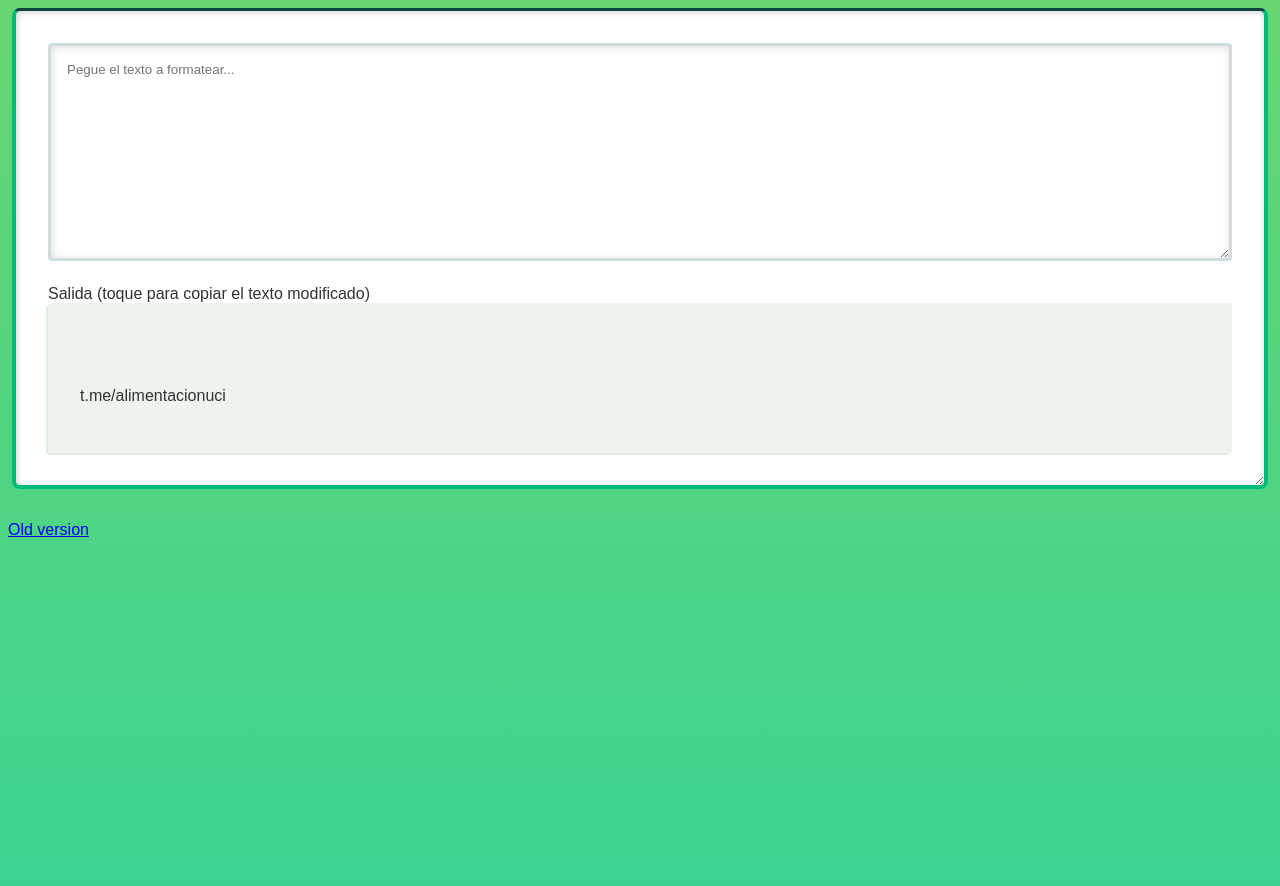
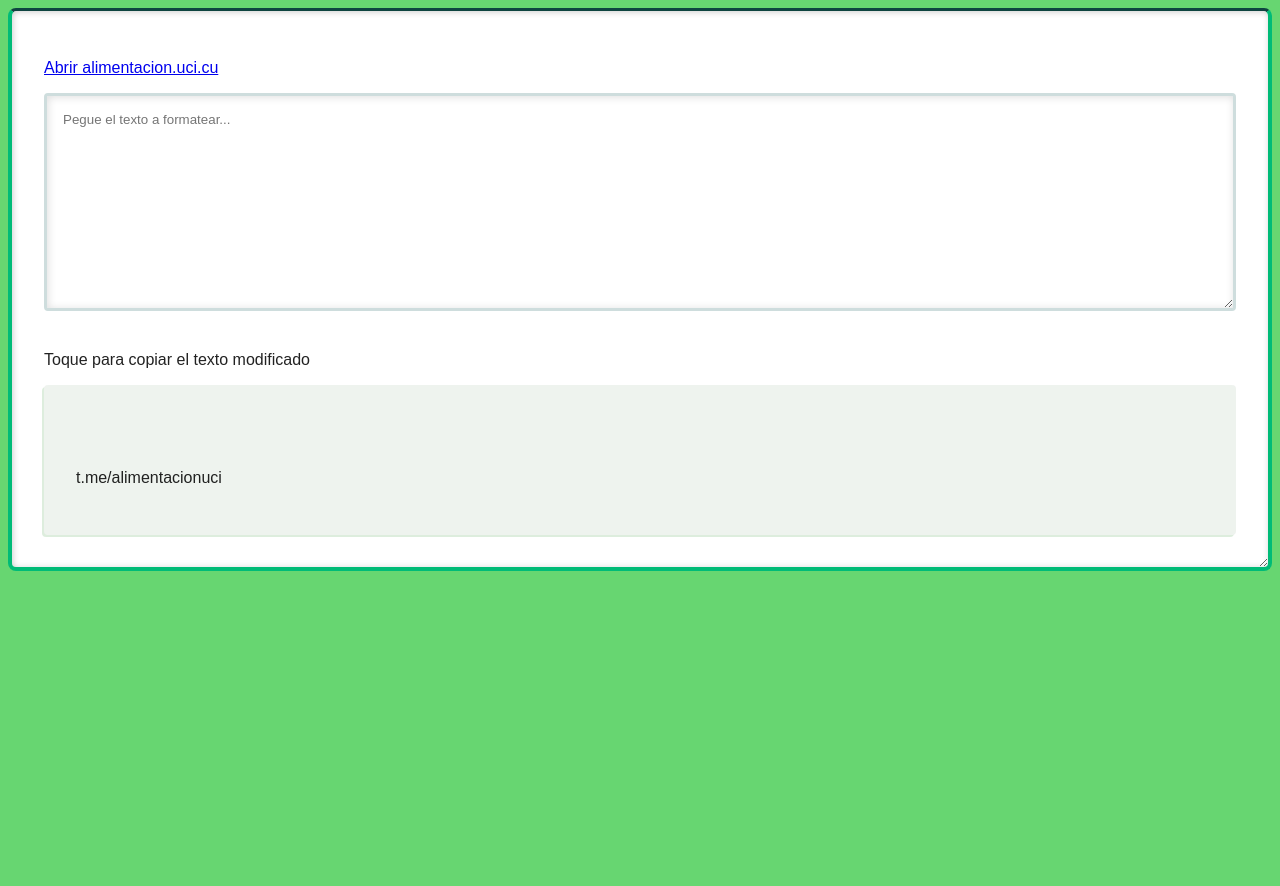
Before and after one commit to carlosepcc/replace, a plain HTML site: page index.html in a window 1280 px wide. Shown: the top 886 px of the page. After the commit the page ends 800 px from the top, so only its background shows below. Drawn offline with nearby package versions, Linux system fonts and the light colour scheme.

Commit message:
Actualizando cosas

```diff
--- a/index.html
+++ b/index.html
@@ -1,16 +1,21 @@
 <!DOCTYPE html>
 <html lang="en">
   <head>
-    <meta charset="UTF-8">
-    <meta http-equiv="X-UA-Compatible" content="IE=edge">
-    <meta name="viewport" content="width=device-width, initial-scale=1.0">
+    <meta charset="UTF-8" />
+    <meta http-equiv="X-UA-Compatible" content="IE=edge" />
+    <meta name="viewport" content="width=device-width, initial-scale=1.0" />
     <title>Replace</title>
-    <link rel="stylesheet" href="style.css">
+    <link rel="stylesheet" href="style.css" />
   </head>
   <body>
     <script src="https://unpkg.com/vue@3"></script>
-
+    <main>
       <div id="app" class="app">
+        <p>
+          <a href="https://alimentacion.uci.cu" target="_blank"
+            >Abrir alimentacion.uci.cu
+          </a>
+        </p>
         <textarea
           placeholder="Pegue el texto a formatear..."
           id="rawTextInput"
@@ -19,117 +24,123 @@
           rows="12"
           cols="40"
         ></textarea>
-    Salida (toque para copiar el texto modificado)
+        <p>
+          Toque para copiar el texto modificado
+          <b style="float: right">{{message}}</b>
+        </p>
         <div
           title="Click to copy modified text"
           @click="copyModText"
-          id="modTextContainer">
+          id="modTextContainer"
+        >
           <pre v-html="modText"></pre>
         </div>
-        <!--<iframe src="https://alimentacion.uci.cu" title="SIGA"></iframe>-->
+        <!-- <iframe src="https://alimentacion.uci.cu" title="SIGA"></iframe> -->
       </div>
-
+    </main>
     <script>
       Vue.createApp({
         data() {
           return {
-        rawText:'',
-        rules:[
-          {s:/\./g,r:''}, //Elimina todos los periods
-          {s:/,/g,r:'   '}, //Elimina todas las comas
-          {s:/\s*\(\d.*\)\s*\$ 0/g,r:''}, //Elimina todas las cadenas de cantidades del producto y precio Ej:  "(50 g )$ 0"
-          {s:/ 50 g/g,r:''}, // Elimina " 50 g" - Para la cadena "Pan 50 g"
-          {s:/Lunes/g,r:'**LUNES**'},
-          {s:/Martes/g,r:'**MARTES**'},
-          {s:/Miércoles/g,r:'**MIÉRCOLES**'},
-          {s:/Jueves/g,r:'**JUEVES**'},
-          {s:/Viernes/g,r:'**VIERNES**'},
-          {s:/Sábado/g,r:'**SÁBADO**'},
-          {s:/Domingo/g,r:'**DOMINGO**'},
+            message: "",
+            rawText: "",
+            rules: [
+              { s: /\./g, r: "" }, //Elimina todos los periods
+              { s: /,/g, r: "   " }, //Elimina todas las comas
+              { s: /\s*\(\d.*\)\s*\$ 0/g, r: "" }, //Elimina todas las cadenas de cantidades del producto y precio Ej:  "(50 g )$ 0"
+              { s: / 50 g/g, r: "" }, // Elimina " 50 g" - Para la cadena "Pan 50 g"
+              { s: /Lunes/g, r: "**LUNES**" },
+              { s: /Martes/g, r: "**MARTES**" },
+              { s: /Miércoles/g, r: "**MIÉRCOLES**" },
+              { s: /Jueves/g, r: "**JUEVES**" },
+              { s: /Viernes/g, r: "**VIERNES**" },
+              { s: /Sábado/g, r: "**SÁBADO**" },
+              { s: /Domingo/g, r: "**DOMINGO**" },
 
-          {s:/\/\d+\n/g,r:''}, //Borrar el año /<dígitos>\n
-          {s:/\/07\//g,r:' de julio'},
-          {s:/\/08\//g,r:' de agosto'},
-          {s:/\/09\//g,r:' de septiembre'},
-          {s:/\/10\//g,r:' de octubre'},
-          {s:/\/11\//g,r:' de noviembre'},
-          {s:/\/12\//g,r:' de diciembre'},
-          {s:/\/01\//g,r:' de enero'},
-          {s:/\/02\//g,r:' de febrero'},
-          {s:/\/03\//g,r:' de marzo'},
-          {s:/\/04\//g,r:' de abril'},
-          {s:/\/05\//g,r:' de mayo'},
-          {s:/\/06\//g,r:' de junio'},
+              { s: /\/\d+\n/g, r: "\n" }, //Borrar el año /<dígitos>\n
+              { s: /\/07/g, r: " de julio" },
+              { s: /\/08/g, r: " de agosto" },
+              { s: /\/09/g, r: " de septiembre" },
+              { s: /\/10/g, r: " de octubre" },
+              { s: /\/11/g, r: " de noviembre" },
+              { s: /\/12/g, r: " de diciembre" },
+              { s: /\/01/g, r: " de enero" },
+              { s: /\/02/g, r: " de febrero" },
+              { s: /\/03/g, r: " de marzo" },
+              { s: /\/04/g, r: " de abril" },
+              { s: /\/05/g, r: " de mayo" },
+              { s: /\/06/g, r: " de junio" },
 
-          {s:/Desayuno/g,r:'\n**Desayuno**'},
-          {s:/Almuerzo/g,r:'\n**Almuerzo**'},
-          {s:/Comida/g,r:'\n**Cena**'},
-          {s:/Vianda/g,r:'🥔   Vianda'},
-          {s:/Arroz/g,r:'🍚   Arroz'},
-          {s:/🍚   Arroz congris/g,r:'🍛   Arroz congris'},
-          {s:/Huevo/g,r:'🥚   **Huevo**'},
-          {s:/\*\*Huevo\*\* hervido/g,r:'**Huevo hervido**'},
-          {s:/🥚   \*\*Huevo\*\* frito/g,r:'🍳   **Huevo frito**'},
-          {s:/Pan/g,r:'🍔   Pan '},
-          {s:/Sopa/g,r:'🥣   Sopa'},
-          {s:/Potaje/g,r:'🥣   Potaje'},
-          {s:/Caldosa/g,r:'🥘   Caldosa'},
-          {s:/Boniat/g,r:'🥔   Boniat'},
-          {s:/Picadillo/g,r:'🧆   **Picadillo**'},
-          {s:/\*\*Picadillo\*\* de masa de chorizo/g,r:'**Picadillo de masa de chorizo**'},
-          {s:/PBorrarollo/g,r:'🍗   **Pollo**'},
-          {s:/Aporreado de pollo/g,r:'🍗   **Aporreado de pollo**'},
-          {s:/\*\*Pollo\*\* asado/g,r:'**Pollo asado**'},
-          {s:/\*\*Pollo\*\* frito/g,r:'**Pollo frito**'},
-          {s:/Salchicha/g,r:'🌭   **Salchicha**'},
-          {s:/Perr/g,r:'🌭   Perr'},
-          {s:/Mermelada/g,r:'🍯   Mermelada'},
-          {s:/Refresco/g,r:'🥃   Refresco'},
-          {s:/Calabaza/g,r:'🎃   Calabaza'},
-          {s:/Chorizo/g,r:'🥩️   **Chorizo**'},
-          {s:/Ropa vieja/g,r:'🥩️   **Ropa vieja**'},
-          {s:/Mayonesa/g,r:'🧈   Mayonesa'},
-          {s:/Pasta/g,r:'🧈   Pasta'},
-          {s:/Palitroques/g,r:'🥖   Palitroques'},
-          {s:/Plátano/g,r:'🍌   Plátano'},
-          {s:/Fufú/g,r:'🍌   Fufú'},
-          {s:/Jamonada/g,r:'🥩️   **Jamonada**'},
-          {s:/Mortadella/g,r:'🥩️   **Mortadella**'},
-          {s:/Cerdo/g,r:'🥩️   **Cerdo**'},
-          {s:/\*\*Cerdo\*\* guisado/g,r:'**Cerdo guisado**'},
-          {s:/Hamburguesa/g,r:'🍘   **Hamburguesa**'},
-          {s:/Dulce/g,r:'🥐   Dulce'},
-          {s:/Melón/g,r:'🍉️   Melón'},
-          {s:/Mango/g,r:'🥭   Mango'},
-          {s:/Piña/g,r:'🍍   Piña'},
-
+              { s: /Desayuno/g, r: "\n**Desayuno**" },
+              { s: /Almuerzo/g, r: "\n**Almuerzo**" },
+              { s: /Comida/g, r: "\n**Cena**" },
+              { s: /Vianda/g, r: "🥔   Vianda" },
+              { s: /Arroz/g, r: "🍚   Arroz" },
+              { s: /🍚   Arroz congris/g, r: "🍛   Arroz congris" },
+              { s: /Huevo/g, r: "🥚   **Huevo**" },
+              { s: /\*\*Huevo\*\* hervido/g, r: "**Huevo hervido**" },
+              { s: /🥚   \*\*Huevo\*\* frito/g, r: "🍳   **Huevo frito**" },
+              { s: /Pan/g, r: "🍔   Pan " },
+              { s: /Sopa/g, r: "🥣   Sopa" },
+              { s: /Potaje/g, r: "🥣   Potaje" },
+              { s: /Caldosa/g, r: "🥘   Caldosa" },
+              { s: /Boniat/g, r: "🥔   Boniat" },
+              { s: /Picadillo/g, r: "🧆   **Picadillo**" },
+              {
+                s: /\*\*Picadillo\*\* de masa de chorizo/g,
+                r: "**Picadillo de masa de chorizo**",
+              },
+              { s: /PBorrarollo/g, r: "🍗   **Pollo**" },
+              { s: /Aporreado de pollo/g, r: "🍗   **Aporreado de pollo**" },
+              { s: /\*\*Pollo\*\* asado/g, r: "**Pollo asado**" },
+              { s: /\*\*Pollo\*\* frito/g, r: "**Pollo frito**" },
+              { s: /Salchicha/g, r: "🌭   **Salchicha**" },
+              { s: /Perr/g, r: "🌭   Perr" },
+              { s: /Mermelada/g, r: "🍯   Mermelada" },
+              { s: /Refresco/g, r: "🥃   Refresco" },
+              { s: /Calabaza/g, r: "🎃   Calabaza" },
+              { s: /Chorizo/g, r: "🥩️   **Chorizo**" },
+              { s: /Ropa vieja/g, r: "🥩️   **Ropa vieja**" },
+              { s: /Mayonesa/g, r: "🧈   Mayonesa" },
+              { s: /Pasta/g, r: "🧈   Pasta" },
+              { s: /Palitroques/g, r: "🥖   Palitroques" },
+              { s: /Plátano/g, r: "🍌   Plátano" },
+              { s: /Fufú/g, r: "🍌   Fufú" },
+              { s: /Jamonada/g, r: "🥩️   **Jamonada**" },
+              { s: /Jamón/g, r: "🥩️   **Jamón**" },
+              { s: /Mortadella/g, r: "🥩️   **Mortadella**" },
+              { s: /Cerdo/g, r: "🥩️   **Cerdo**" },
+              { s: /\*\*Cerdo\*\* guisado/g, r: "**Cerdo guisado**" },
+              { s: /Hamburguesa/g, r: "🍘   **Hamburguesa**" },
+              { s: /Dulce/g, r: "🥐   Dulce" },
+              { s: /Melón/g, r: "🍉️   Melón" },
+              { s: /Mango/g, r: "🥭   Mango" },
+              { s: /Piña/g, r: "🍍   Piña" },
             ],
-      }
+          };
         },
         computed: {
           modText() {
             let modText = this.rawText;
-      this.rules.forEach(rule => {
+            this.rules.forEach((rule) => {
               modText = modText.replace(rule.s, rule.r);
             });
 
-
             modText = modText + "\n\nt.me/alimentacionuci";
             return modText;
-    }
+          },
         },
         methods: {
           copyModText: function () {
-        if (this.modText){navigator.clipboard.writeText(this.modText);
-          alert("Copiado:\n\n" + this.modText);
-          return true;}else{
-            alert("No se encuentra texto que copiar.\nDetalles: El texto modificado que intenta copiar es: " + this.modText);
-          return false;}
+            navigator.clipboard.writeText(this.modText);
+            this.message = "Copiado";
+            setTimeout(() => {
+              this.message = "";
+            }, 3000);
+            return true;
           },
-    }
-  }).mount('#app')
+        },
+      }).mount("#app");
     </script>
-
-<a href="https://carlosepcc.github.io/vueapps/#alimentacion-app">Old version</a>
   </body>
 </html>
--- a/style.css
+++ b/style.css
@@ -1,10 +1,13 @@
-*{box-sizing: border-box;}
+* {
+  box-sizing: border-box;
+}
 body {
-    padding-bottom: 80%;
-    background: linear-gradient(rgb(103, 214, 113), rgb(27, 209, 170));
-font-family:sans-serif;
-  color: #333;
+  background-color: rgb(103, 214, 113);
+  font-family: sans-serif;
+  color: #000d;
+  margin: 0;
 }
+
 .card {
   box-shadow: 0 0 4px 0 #0002;
   padding: 16px;
@@ -16,9 +19,8 @@ font-family:sans-serif;
   overflow: auto;
   box-shadow: 1px 1px 6px 0 #0003 inset;
   padding: 32px;
-    margin: 4px;
-    margin-bottom: 2rem;
   border-radius: 8px;
+  margin: 8px;
   background: white;
   border: 4px solid #0b7;
   border-top: 3px solid rgb(14, 68, 64);
@@ -32,7 +34,7 @@ font-family:sans-serif;
 .b0 {
   border: 0;
 }
-  #rawTextInput{
+#rawTextInput {
   background: #fff;
   margin-bottom: 20px;
   font-family: sans-serif;
@@ -50,27 +52,21 @@ font-family:sans-serif;
   overflow: auto;
   background: #0501;
   box-shadow: -2px 2px 0 0 #0702;
-    transition: .2s all;
+  transition: 0.2s all;
 }
-  #modTextContainer:hover{
+#modTextContainer:hover {
   background: #fff;
   border: 3px solid teal;
   cursor: pointer;
   box-shadow: -2px 2px 0 0 teal;
-    transform: translate(1px,-1px);
+  transform: translate(1px, -1px);
 }
-  #modTextContainer:active{
+#modTextContainer:active {
   background: #0002;
   cursor: pointer;
   box-shadow: -1px 1px 0 0 #0702;
-    transform: translate(0,0);
+  transform: translate(0, 0);
 }
-  #modTextContainer pre{
-    font-family: sans-serif;}
-  .app-title {
-    color: #fffe;
-    margin-left: 1em;
-    background: #0006;
-    padding: 8px 24px;
-    border-radius: 8px 8px 0 0;
+#modTextContainer pre {
+  font-family: sans-serif;
 }
```
Lines whose indentation alone changed are shown as unchanged.
